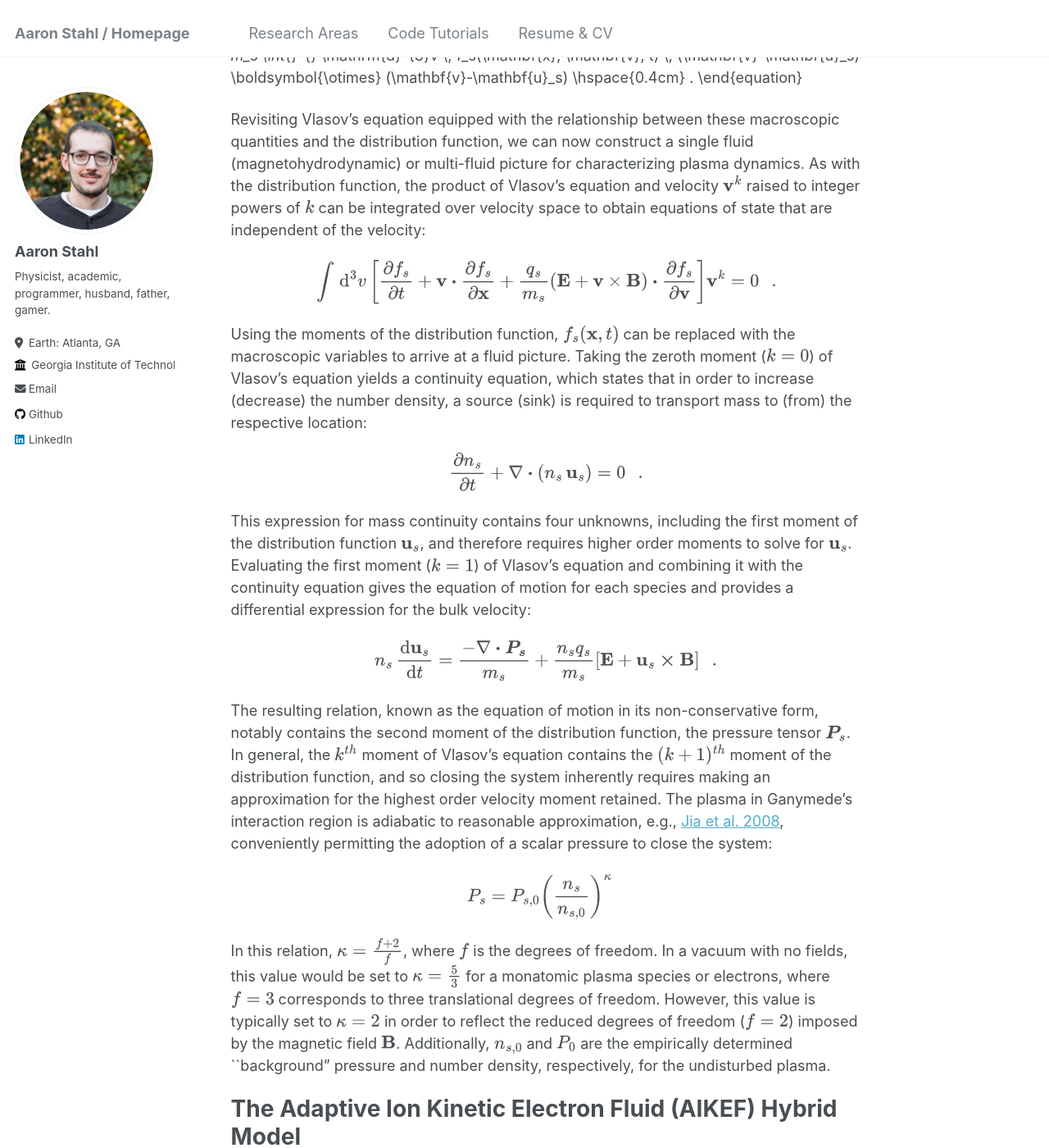
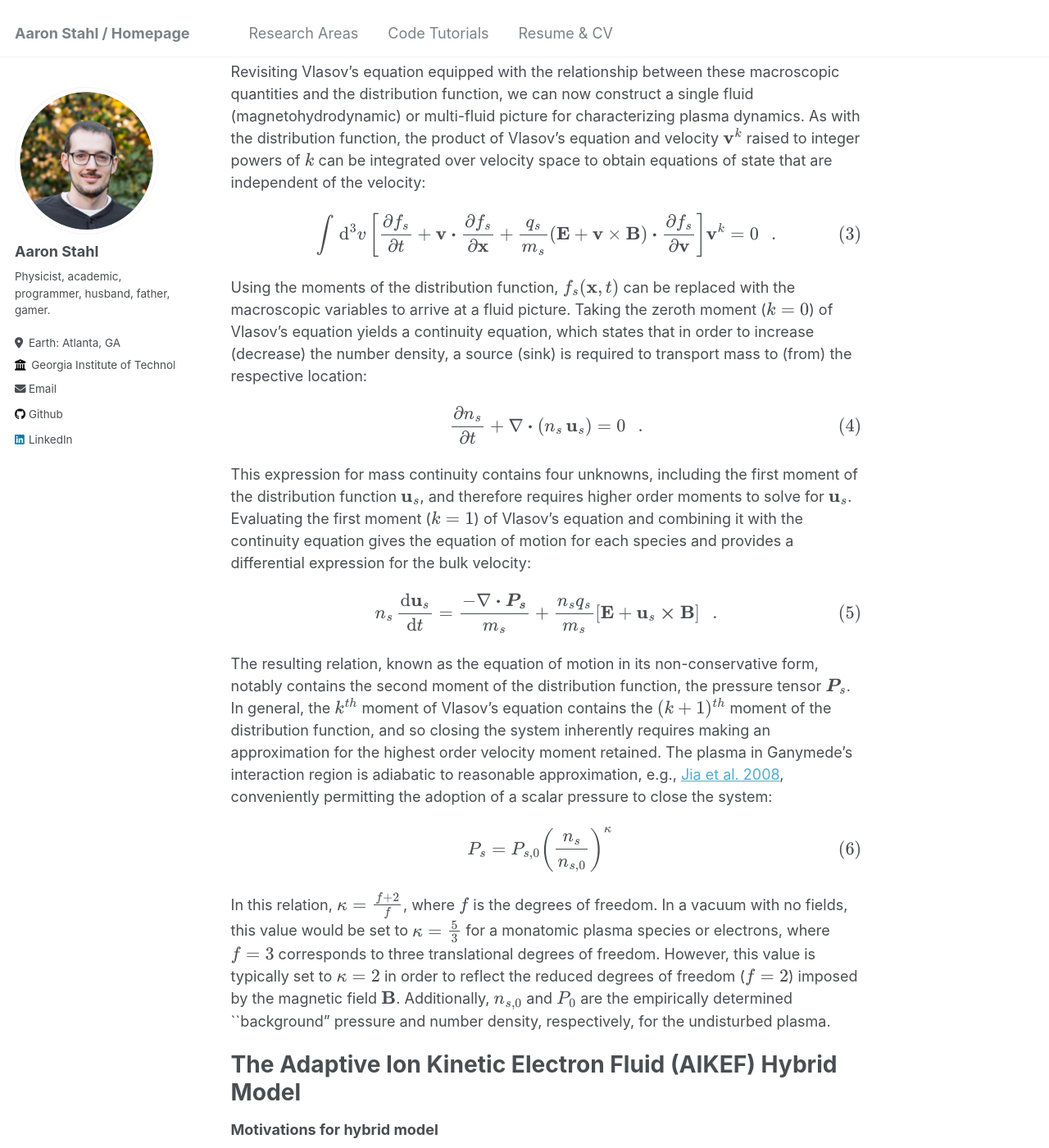
Before and after one commit to astahl3/astahl3.github.io, a Jekyll site: the page built from _pages/space_plasma.md, in a window 1280 px wide and 1400 px high, scrolled down 2313 px. Shown: the whole window at 82% size. Built offline with Jekyll 4.4.1, drawn with Linux system fonts in a browser that asks for light colours; some of the changed text lies outside the part shown.

Commit message:
whoops, another fix to space plasma

```diff
--- a/_pages/space_plasma.md
+++ b/_pages/space_plasma.md
@@ -27,62 +27,49 @@
 # The velocity moments of distribution function
 To generate these variables, we can integrate the product of the distribution function of each plasma species \\(f_s\\) with the velocity \\(\mathbf{v}^{k}\\) raised to integer powers of \\(k\\) over all of the three-dimensional velocity space:
 
-\begin{equation}
-\label{eq:moments}
-M_{k,s} = \int_{}^{} \mathrm{d}^{3}v \; f_s(\mathbf{x}, \mathbf{v}, t) \; \mathbf{v}^{k}\hspace{0.4cm} .
-\end{equation}
+$$M_{k,s} = \int_{}^{} \mathrm{d}^{3}v \; f_s(\mathbf{x}, \mathbf{v}, t) \; \mathbf{v}^{k}\hspace{0.4cm} .$$
 
 In this expression, \\(M_{k,s}\\) is the \\(k^{\mathrm{th}}\\) statistical velocity moment of the distribution function for species \\(s\\). The "zeroth" moment (\\(k=0\\)) is thus the simple integral of the distribution function over all of velocity space, which intuitively yields the number density \\(n_{s}(\mathbf{x},t)\\) of species \\(s\\) at location \\(\mathbf{x}\\) and time \\(t\\). Evaluation of the first order moment \\(M_{1,s}\\) is similarly straightforward and gives the product of the number density and the average velocity, or "bulk" plasma flow \\(\mathbf{u}_{s}(\mathbf{x},t)\\):
 
 \begin{equation}
-\label{eq:zeroth_mom}
 M_{0,s} = n_{s}(\mathbf{x},t) = \int_{}^{} \mathrm{d}^{3}v \; f_s(\mathbf{x}, \mathbf{v}, t)
 \end{equation}
 
-\begin{equation}
-\label{eq:first_mom}
-M_{1,s} = n_{s}(\mathbf{x},t) \mathbf{u}_{s}(\mathbf{x},t) = \int_{}^{} \mathrm{d}^{3}v \; f_s(\mathbf{x}, \mathbf{v}, t) \; \mathbf{v}
-\end{equation}
+$$M_{1,s} = n_{s}(\mathbf{x},t) \mathbf{u}_s(\mathbf{x},t) = \int_{}^{} \mathrm{d}^{3}v \; f_s(\mathbf{x}, \mathbf{v}, t) \; \mathbf{v}$$
 
 From these two macroscopic quantities, we can also define another useful physical parameter, the current density \\(\mathbf{j}(\mathbf{x},t)\\):
 
 \begin{equation}
-\label{eq:current}
 \mathbf{j}(\mathbf{x},t) = \sum_{s} \; \mathbf{j}_s = \sum_{s} \; q_{s} \; n_{s}(\mathbf{x},t) \; \mathbf{u}_{s}(\mathbf{x},t) \hspace{0.4cm} .
 \end{equation}
 
 The expressions for higher order moments of the distribution function (\\(k \geq 2\\)) are not singularly defined. For example, when solving the second order moment (\\(k=2\\)), the term \\(\mathbf{v}^{2}\\) can represented as either \\((\mathbf{v} \boldsymbol{\cdot} \mathbf{v})\\) or \\((\mathbf{v} \boldsymbol{\otimes} \mathbf{v})\\), where (\\(\boldsymbol{\cdot}\\)) and (\\(\boldsymbol{\otimes}\\)) correspond to the inner (dot) and outer (Kronecker or tensor) products, respectively. Applying the inner product and substituting \\((\mathbf{v}-\mathbf{u}_{s})\\) for the velocity provides the "kinetic" temperature, a measure of the spread of the distribution function in velocity space about the average velocity \\(\mathbf{u}_s\\). An analogous treatment for the outer product case yields the pressure tensor (the mass \\(m_s\\) of species \\(s\\) is required in this expression to obtain the correct units of pressure):
 
 \begin{equation}
-\label{eq:second_mom}
 M_{2,s} = \boldsymbol{P}_{s}(\mathbf{x},t) = m_s \int_{}^{} \mathrm{d}^{3}v \; f_s(\mathbf{x}, \mathbf{v}, t) \; (\mathbf{v}-\mathbf{u}_s) \boldsymbol{\otimes} (\mathbf{v}-\mathbf{u}_s) \hspace{0.4cm} .
 \end{equation}
 
 Revisiting Vlasov's equation equipped with the relationship between these macroscopic quantities and the distribution function, we can now construct a single fluid (magnetohydrodynamic) or multi-fluid picture for characterizing plasma dynamics. As with the distribution function, the product of Vlasov's equation and velocity \\(\mathbf{v}^k\\) raised to integer powers of \\(k\\) can be integrated over velocity space to obtain equations of state that are independent of the velocity:
 
 \begin{equation}
-\label{eq:vlasov_moments}
 \int_{}^{} \mathrm{d}^{3}v \left[ \frac{\partial f_s}{\partial t} + \mathbf{v} \boldsymbol{\cdot} \frac{\partial f_s}{\partial \mathbf{x}} + \frac{q_s}{m_s} \left( \mathbf{E} + \mathbf{v} \times \mathbf{B} \right) \boldsymbol{\cdot} \frac{\partial f_s}{\partial \mathbf{v}} \right] \mathbf{v}^{k} = 0 \hspace{0.4cm} .
 \end{equation}
 
 Using the moments of the distribution function, \\(f_{s}(\mathbf{x}, t)\\) can be replaced with the macroscopic variables to arrive at a fluid picture. Taking the zeroth moment (\\(k=0\\)) of Vlasov's equation yields a continuity equation, which states that in order to increase (decrease) the number density, a source (sink) is required to transport mass to (from) the respective location:
 
 \begin{equation}
-\label{eq:continuity}
 \frac{\partial n_s}{\partial t} + \nabla \boldsymbol{\cdot} (n_s \, \mathbf{u}_s) = 0 \hspace{0.4cm} .
 \end{equation}
 
 This expression for mass continuity contains four unknowns, including the first moment of the distribution function \\(\mathbf{u}_s\\), and therefore requires higher order moments to solve for \\(\mathbf{u}_s\\). Evaluating the first moment (\\(k=1\\)) of Vlasov's equation and combining it with the continuity equation gives the equation of motion for each species and provides a differential expression for the bulk velocity:
 
 \begin{equation}
-\label{eq:vlasov_zeroth}
 n_s \, \frac{\mathrm{d} \mathbf{u}_s}{\mathrm{d}t} = \frac{-\nabla \boldsymbol{\cdot} \boldsymbol{P_s}}{m_s} + \frac{n_s q_s}{m_s} \left[ \mathbf{E}+\mathbf{u}_s \boldsymbol{\times} \mathbf{B} \right] \hspace{0.4cm} .
 \end{equation}
 
 The resulting relation, known as the equation of motion in its non-conservative form, notably contains the second moment of the distribution function, the pressure tensor \\(\boldsymbol{P}_s\\). In general, the \\(k^{th}\\) moment of Vlasov's equation contains the \\((k+1)^{th}\\) moment of the distribution function, and so closing the system inherently requires making an approximation for the highest order velocity moment retained. The plasma in Ganymede's interaction region is adiabatic to reasonable approximation, e.g., [Jia et al. 2008](https://agupubs.onlinelibrary.wiley.com/doi/10.1029/2007JA012748), conveniently permitting the adoption of a scalar pressure to close the system:
 
 \begin{equation}
-\label{eq:pressure}
 P_s = P_{s,0} \left( \frac{n_s}{n_{s,0}} \right) ^{\kappa} \hspace{0.4cm}
 \end{equation}
 
```
Also changed, not shown: _includes/head/custom.html (+4 -4 lines).
